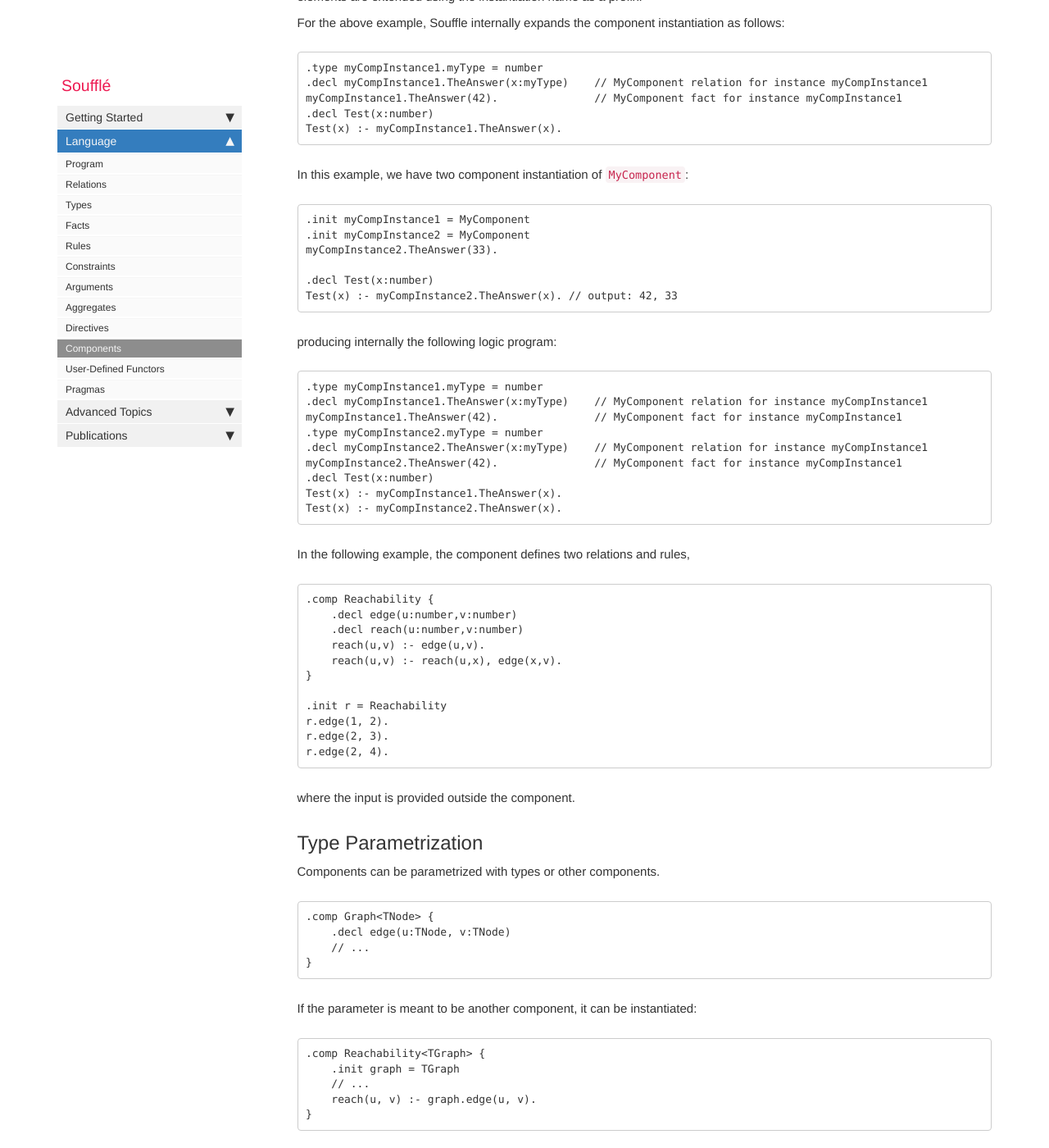
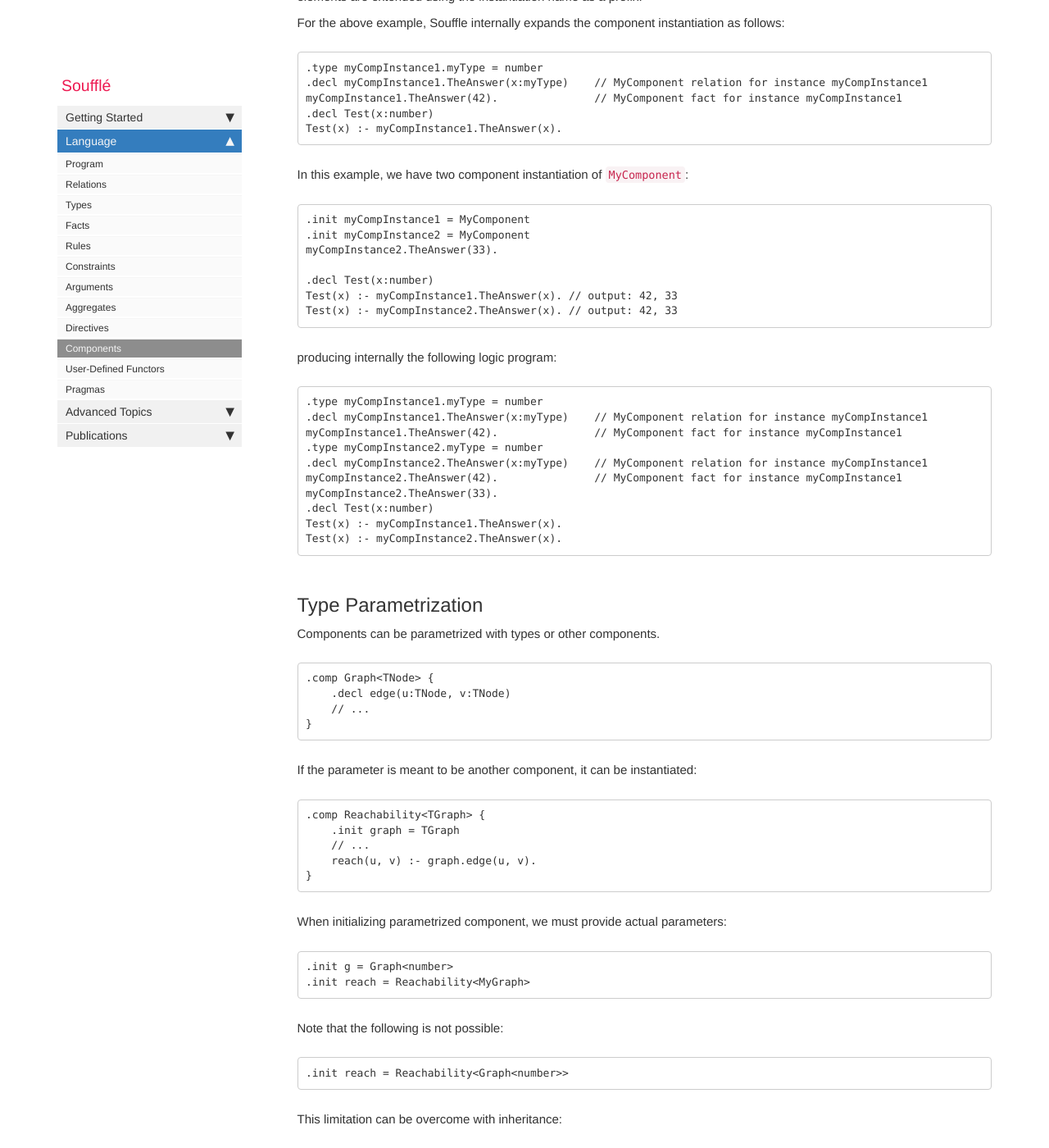
Before and after one commit to souffle-lang/souffle-lang.github.io, a Jekyll site: the page built from pages/docs/components.md, in a window 1280 px wide and 1400 px high, scrolled down 1071 px. Shown: the whole window at 82% size. Built offline with Jekyll 4.4.1, drawn with Linux system fonts in a browser that asks for light colours; comment, search, counter and statistics services are not loaded.

Commit message:
Update components.md

````diff
--- a/pages/docs/components.md
+++ b/pages/docs/components.md
@@ -53,6 +53,7 @@ In this example, we have two component instantiation of `MyComponent`:
 myCompInstance2.TheAnswer(33).
 
 .decl Test(x:number)
+Test(x) :- myCompInstance1.TheAnswer(x). // output: 42, 33
 Test(x) :- myCompInstance2.TheAnswer(x). // output: 42, 33
 ```
 producing internally the following logic program:
@@ -63,27 +64,11 @@ myCompInstance1.TheAnswer(42).               // MyComponent fact for instance my
 .type myCompInstance2.myType = number
 .decl myCompInstance2.TheAnswer(x:myType)    // MyComponent relation for instance myCompInstance1
 myCompInstance2.TheAnswer(42).               // MyComponent fact for instance myCompInstance1
+myCompInstance2.TheAnswer(33).
 .decl Test(x:number)
 Test(x) :- myCompInstance1.TheAnswer(x).
 Test(x) :- myCompInstance2.TheAnswer(x).
 ```
-
-In the following example, the component defines two relations and rules,
-```
-.comp Reachability {
-    .decl edge(u:number,v:number)
-    .decl reach(u:number,v:number)
-    reach(u,v) :- edge(u,v).
-    reach(u,v) :- reach(u,x), edge(x,v).
-}
-
-.init r = Reachability
-r.edge(1, 2).
-r.edge(2, 3).
-r.edge(2, 4).
-```
-where the input is provided outside the component.
-
 
 ## Type Parametrization
 
````
